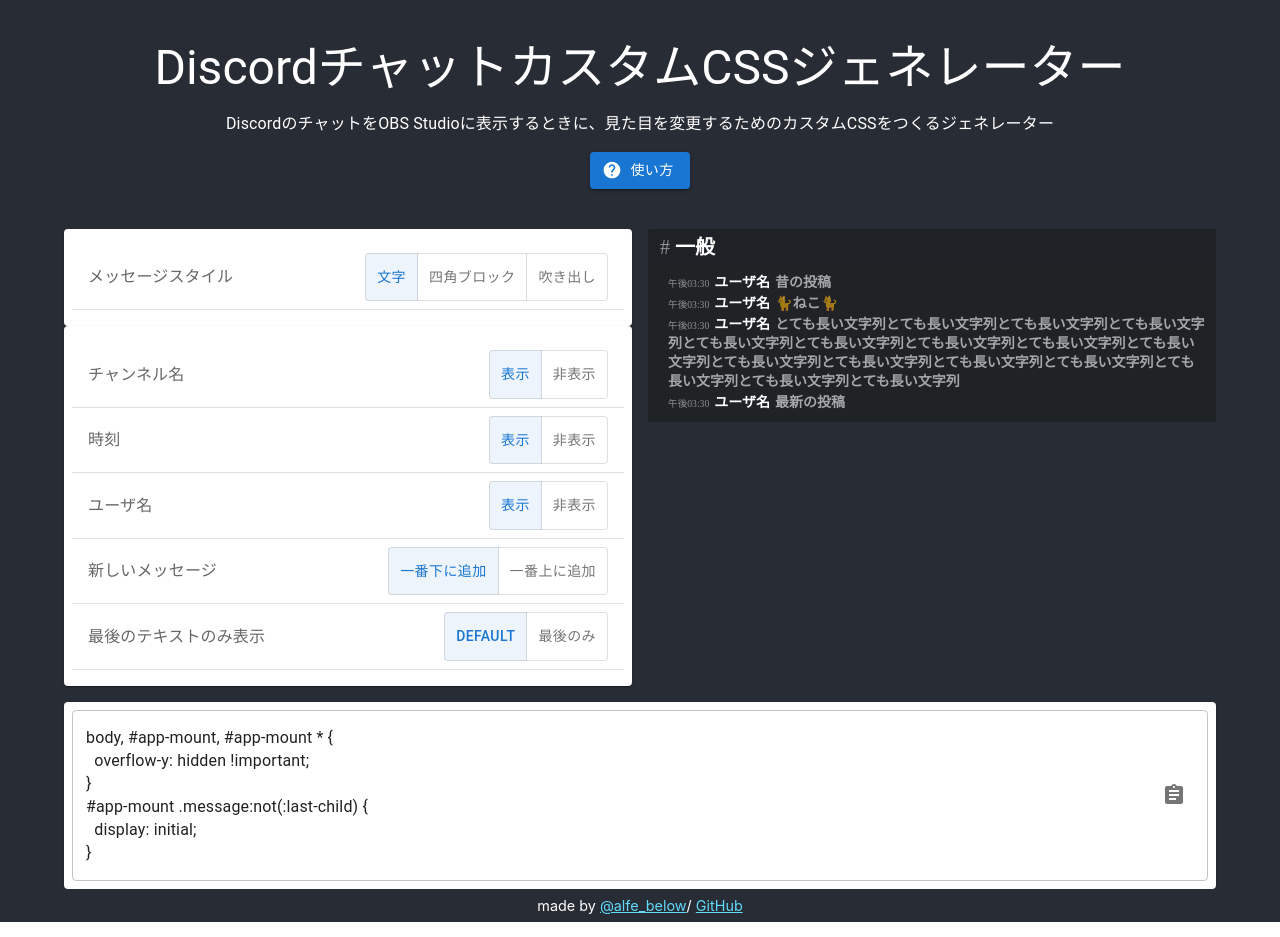
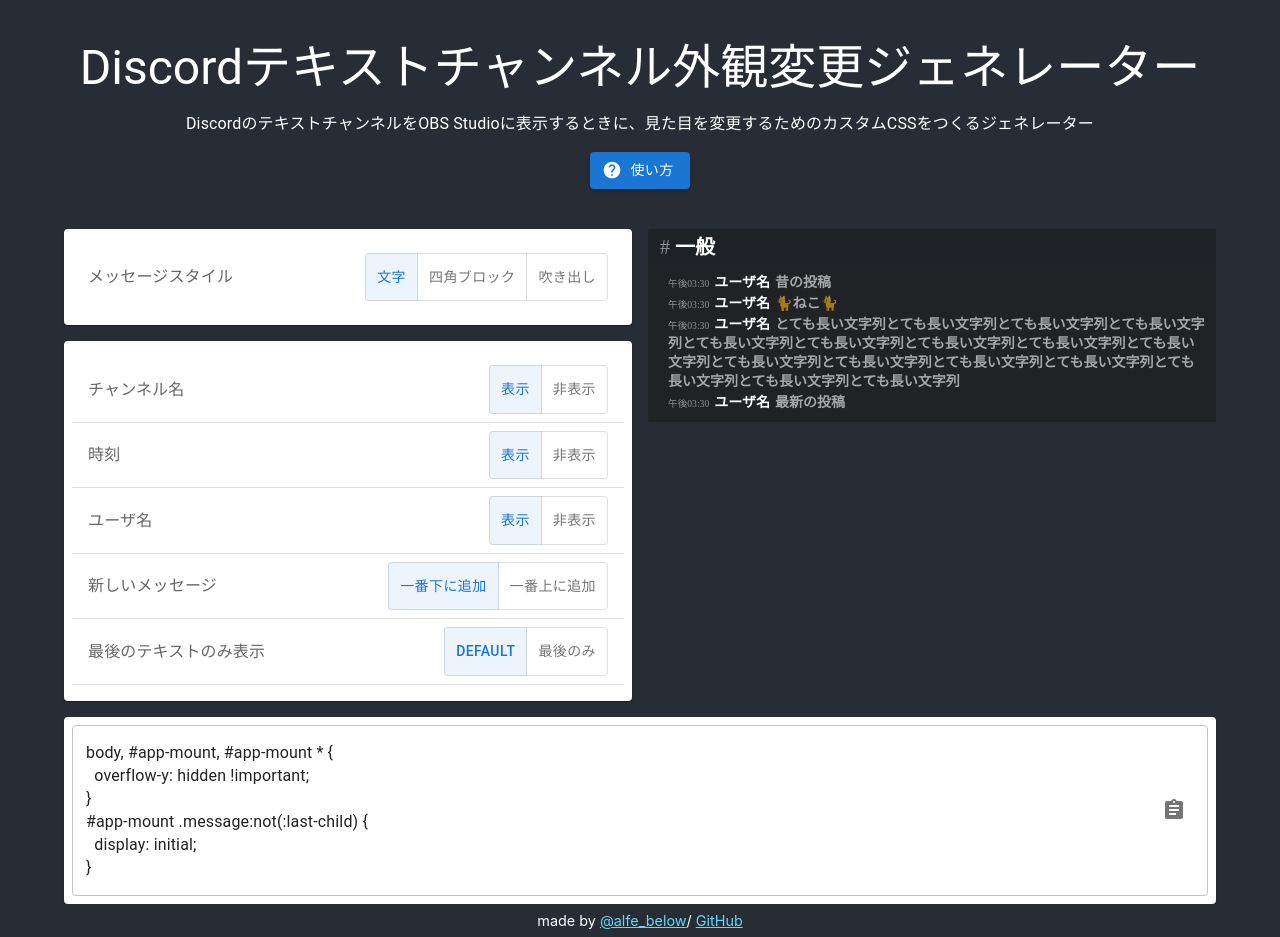
Before and after one commit to alfe/obs-discord-text-css-generator, a React (Vite) app: page / in a window 1280 px wide. Built offline with nearby package versions, Linux system fonts and the light colour scheme.

Commit message:
change: title

```diff
--- a/index.html
+++ b/index.html
@@ -4,12 +4,12 @@
     <meta charset="UTF-8" />
     <link rel="icon" type="image/svg+xml" href="/src/favicon.ico" />
     <meta name="viewport" content="width=device-width, initial-scale=1.0" />
-    <title>[制作中] DiscordチャットカスタムCSSジェネレーター</title>
+    <title>[制作中] Discordテキストチャンネル外観変更ジェネレーター</title>
     <meta property="og:url" content="https://obs-discord-text.alfebelow.com/">
     <meta property="og:type" content="website">
-    <meta property="og:title" content="DiscordチャットカスタムCSSジェネレーター">
-    <meta property="og:description" content="DiscordのチャットをOBS Studioに表示するときに、見た目を変更するためのカスタムCSSをつくるジェネレーター">
-    <meta property="og:site_name" content="DiscordチャットカスタムCSSジェネレーター">
+    <meta property="og:title" content="Discordテキストチャンネル外観変更ジェネレーター">
+    <meta property="og:description" content="DiscordのテキストチャンネルをOBS Studioに表示するときに、見た目を変更するためのカスタムCSSをつくるジェネレーター">
+    <meta property="og:site_name" content="Discordテキストチャンネル外観変更ジェネレーター">
     <meta property="og:locale" content="ja">
     <meta name="twitter:card" content="summary_large_image">
     <meta property="og:image" content="https://alfebelow.com/ogp/ogp.jpg">
--- a/src/App.tsx
+++ b/src/App.tsx
@@ -21,11 +21,11 @@
     <header>
       <Box sx={{ m: 5 }}>
         <Typography align="center" component="h1" variant="h3" paragraph>
-          DiscordチャットカスタムCSSジェネレーター
+          Discordテキストチャンネル外観変更ジェネレーター
         </Typography>
         <Container>
           <Typography align="center" paragraph>
-            DiscordのチャットをOBS Studioに表示するときに、見た目を変更するためのカスタムCSSをつくるジェネレーター
+            DiscordのテキストチャンネルをOBS Studioに表示するときに、見た目を変更するためのカスタムCSSをつくるジェネレーター
           </Typography>
           <TutorialButton />
         </Container>
--- a/src/component/CssMaker.tsx
+++ b/src/component/CssMaker.tsx
@@ -28,10 +28,11 @@
   return (
     <Grid container spacing={2}>
       <Grid item md={6} xs={12}>
-        <InputArea>
+        <InputArea style={{ marginBottom: '1rem' }}>
           <List>
             <SelectorListItem
               title="メッセージスタイル"
+              isMainStyle
               options={[
                 { label: '文字', value: 'text' },
                 { label: '四角ブロック', value: 'square' },
--- a/src/component/SelectorListItem.tsx
+++ b/src/component/SelectorListItem.tsx
@@ -9,9 +9,10 @@
   title: string;
   options: Option[];
   disabled?: boolean;
+  isMainStyle?: boolean; // TODO: コンポーネント分離
   onChange: (value: string) => void;
 };
-const SelectorListItem = ({ title, options, disabled, onChange }: SelectorListItemProps) => {
+const SelectorListItem = ({ title, options, disabled, isMainStyle, onChange }: SelectorListItemProps) => {
   const [value, setValue] = React.useState(options[0].value || '');
 
   React.useEffect(() => {
@@ -25,8 +26,12 @@
   };
   return (
     <ListItem
-      divider
-      sx={{ display: 'flex', justifyContent: 'space-between', ...(disabled && { backgroundColor: '#DDD' }) }}
+      divider={!isMainStyle}
+      sx={{
+        display: 'flex',
+        justifyContent: 'space-between',
+        ...(disabled && { backgroundColor: '#DDD' }),
+      }}
     >
       <FormLabel component="legend">{title}</FormLabel>
       <ToggleButtonGroup
```
